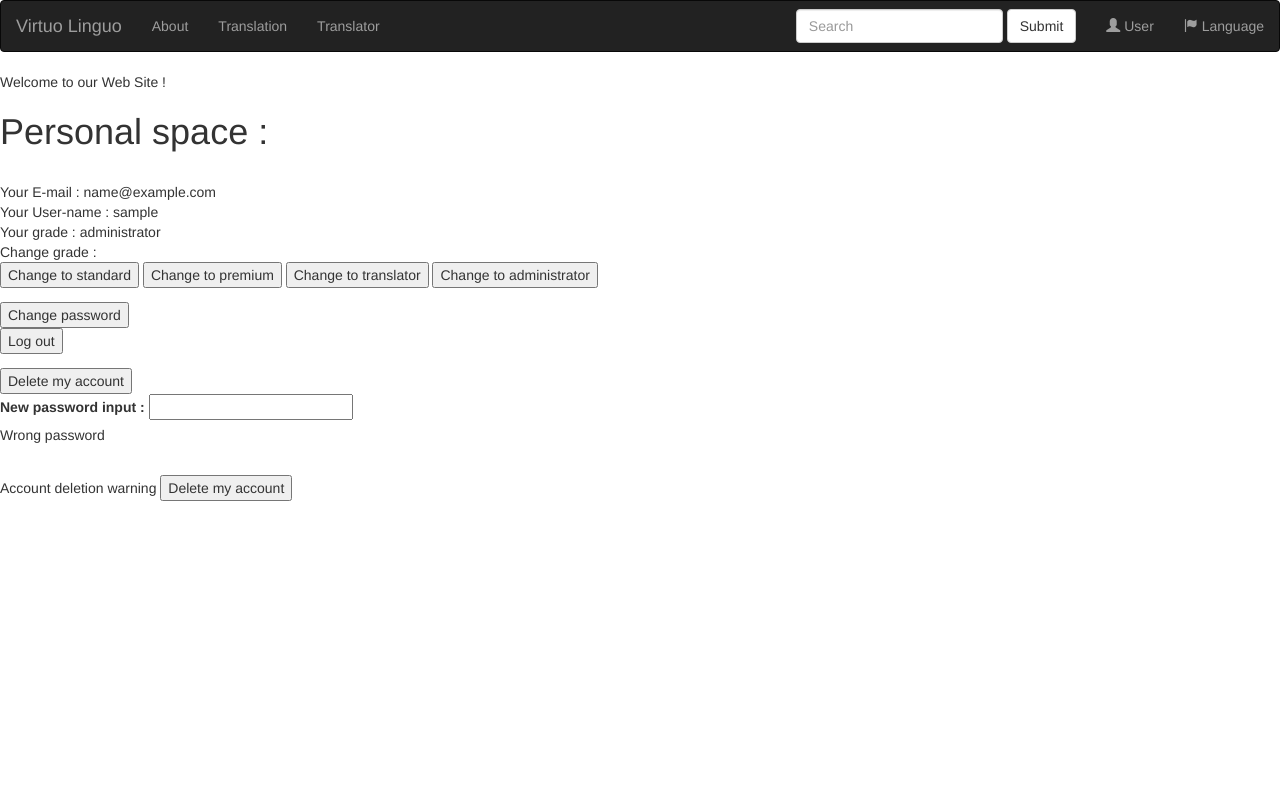
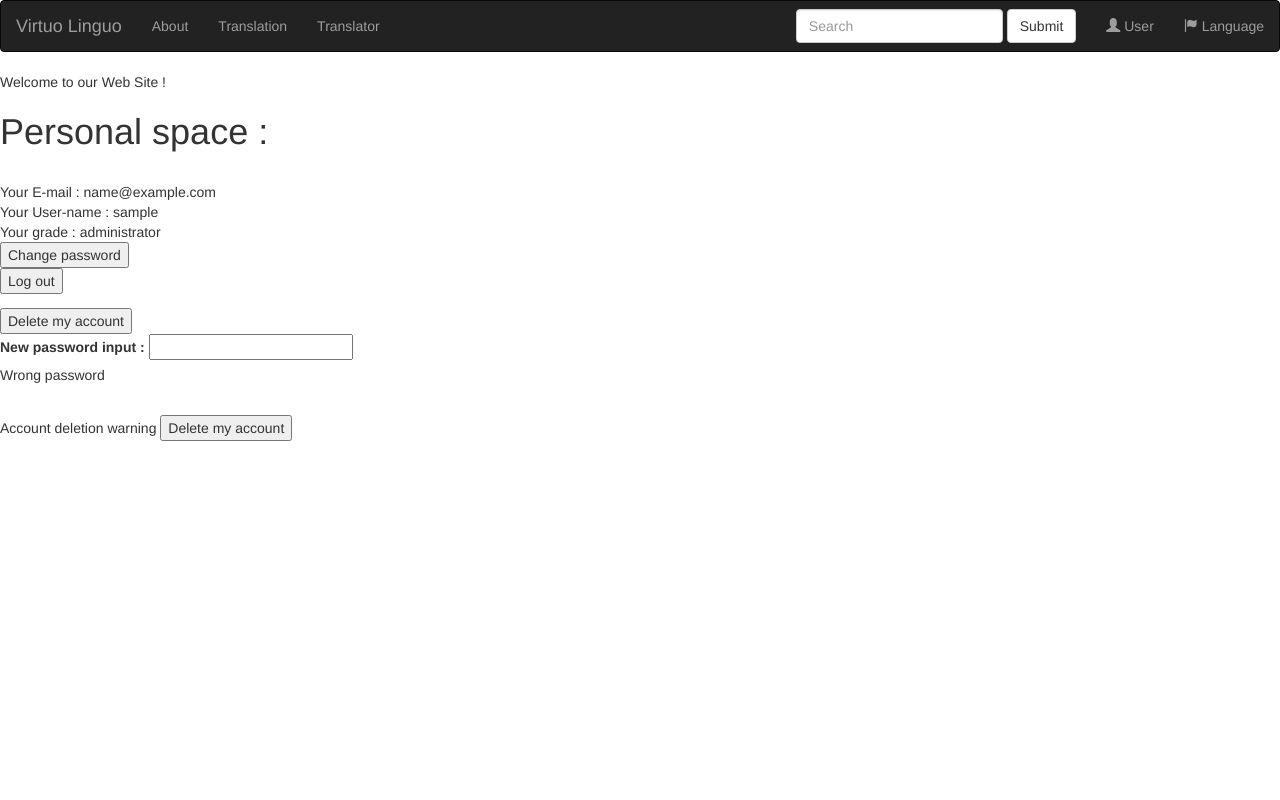
Before and after one commit to G2B-Equipe1/Projet-PHP, a PHP site: page /user_space.php?lang=en in a window 1280 px wide. Run offline with PHP 8.4, Linux system fonts and the light colour scheme; the visitor is signed in with stand-in values (Sample User, id 1); data that the repository does not hold is empty; some libraries are stand-ins or nearby versions.

Commit message:
Suppression du changement de catégorie par l'utilisateur

```diff
--- a/user_space.php
+++ b/user_space.php
@@ -74,13 +74,6 @@
             <?php echo _('Your E-mail : ') . $_SESSION['mail'] ?><br>
             <?php echo _('Your User-name : ') . $_SESSION['pseudo'] ?><br>
             <?php echo _('Your grade : ') . $_SESSION['categorie'] ?><br>
-            <?php echo _('Change grade : ') ?><br>
-            <form action="data-processing.php" method="post">
-                <input type="submit" name="action" value="<?php echo _('Change to standard') ?>">
-                <input type="submit" name="action" value="<?php echo _('Change to premium') ?>">
-                <input type="submit" name="action" value="<?php echo _('Change to translator') ?>">
-                <input type="submit" name="action" value="<?php echo _('Change to administrator') ?>">
-            </form>
 
             <button href="#" onclick="toggleDisplay(changemdp);return false;" ><?php echo _('Change password')?></button>
             <div id="changemdp" style="display:none;">
```
Also changed, not shown: data-processing.php (+0 -20 lines).
